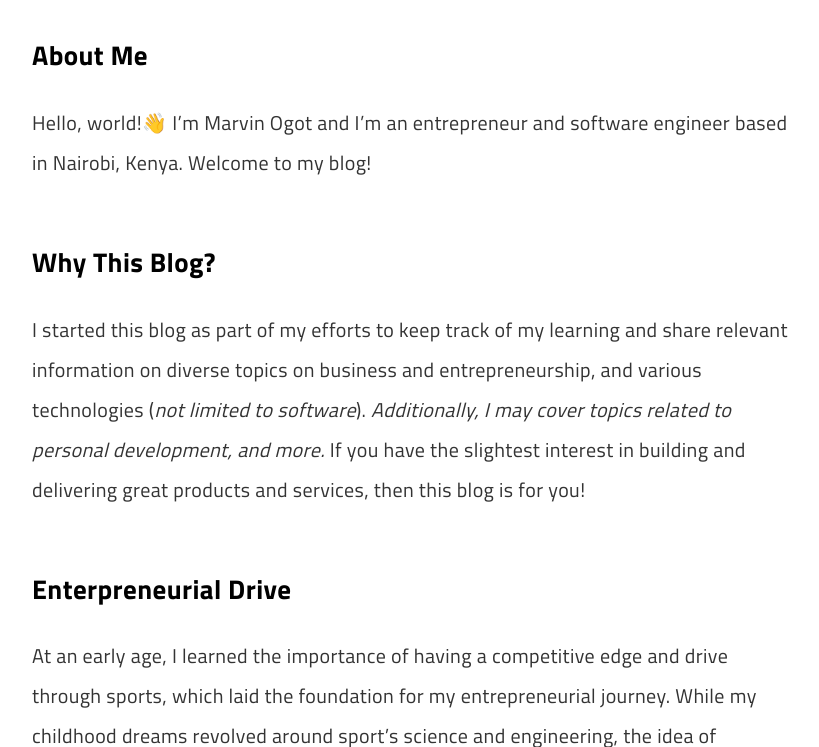
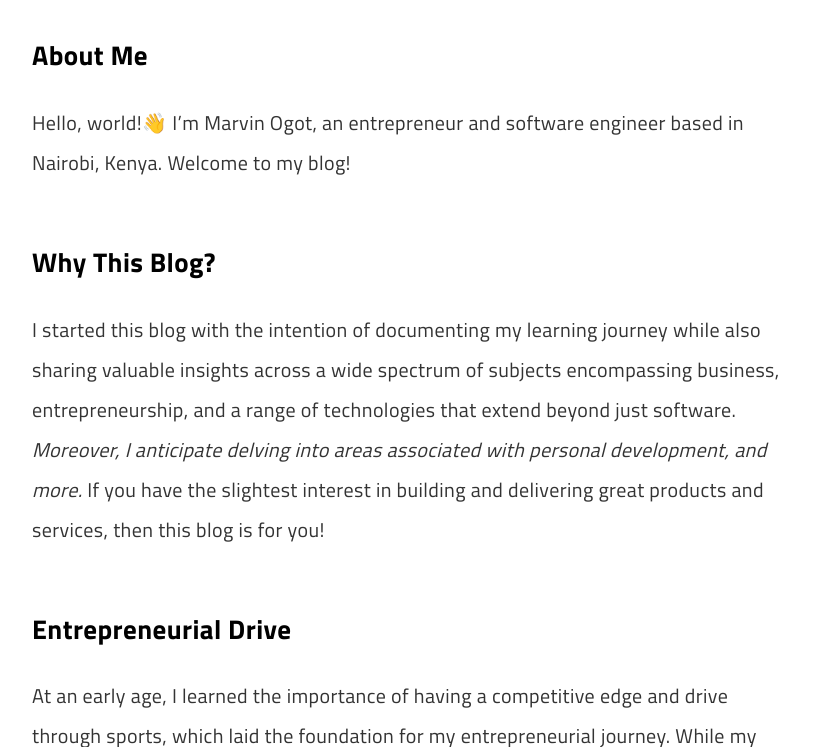
Before and after one commit to marv0/marv0.github.io, a Jekyll site: the page built from pages/about.md, in a window 1280 px wide and 900 px high, scrolled down 330 px, cut to the strip 153-900 px from the top of the window. Shown: the whole strip, without its empty margins (228-1047 px from the left). Built offline with Jekyll 4.4.1, drawn with Linux system fonts in a browser that asks for light colours; a script that is not in the unit is left out.

Commit message:
Update about.md

```diff
--- a/pages/about.md
+++ b/pages/about.md
@@ -3,20 +3,20 @@ layout: page
 menu: false
 date: '2023-05-23 23:06:59'
 title: aboutme
-description: Hello, world!👋 I'm Marvin Ogot and I’m an entrepreneur and software engineer based in Nairobi, Kenya. Welcome to my blog!
+description: Hello, world!👋 I'm Marvin Ogot, an entrepreneur and software engineer based in Nairobi, Kenya. Welcome to my blog!
 permalink: /about/
 ---
 <img class="img" src="/assets/img/uploads/#" alt="Marvin Ogot">
 
 ### About Me
 
-Hello, world!👋 I'm Marvin Ogot and I’m an entrepreneur and software engineer based in Nairobi, Kenya. Welcome to my blog!
+Hello, world!👋 I'm Marvin Ogot, an entrepreneur and software engineer based in Nairobi, Kenya. Welcome to my blog!
 
 ### Why This Blog?
 
-I started this blog as part of my efforts to keep track of my learning and share relevant information on diverse topics on business and entrepreneurship, and various technologies (*not limited to software*). *Additionally, I may cover topics related to personal development, and more.* If you have the slightest interest in building and delivering great products and services, then this blog is for you!
+I started this blog with the intention of documenting my learning journey while also sharing valuable insights across a wide spectrum of subjects encompassing business, entrepreneurship, and a range of technologies that extend beyond just software. *Moreover, I anticipate delving into areas associated with personal development, and more.* If you have the slightest interest in building and delivering great products and services, then this blog is for you!
 
-### Enterpreneurial Drive
+### Entrepreneurial Drive
 
 At an early age, I learned the importance of having a competitive edge and drive through sports, which laid the foundation for my entrepreneurial journey. While my childhood dreams revolved around sport's science and engineering, the idea of entrepreneurship never crossed my mind until I stumbled upon Robert Kiyosaki's inspiring books, *"Rich Dad, Poor Dad", "Before You Quit Your Job", and "Why A Students Work For C Students", among others,* and my perspective shifted; fueling my burgeoning entrepreneurial spirit!
 
```
